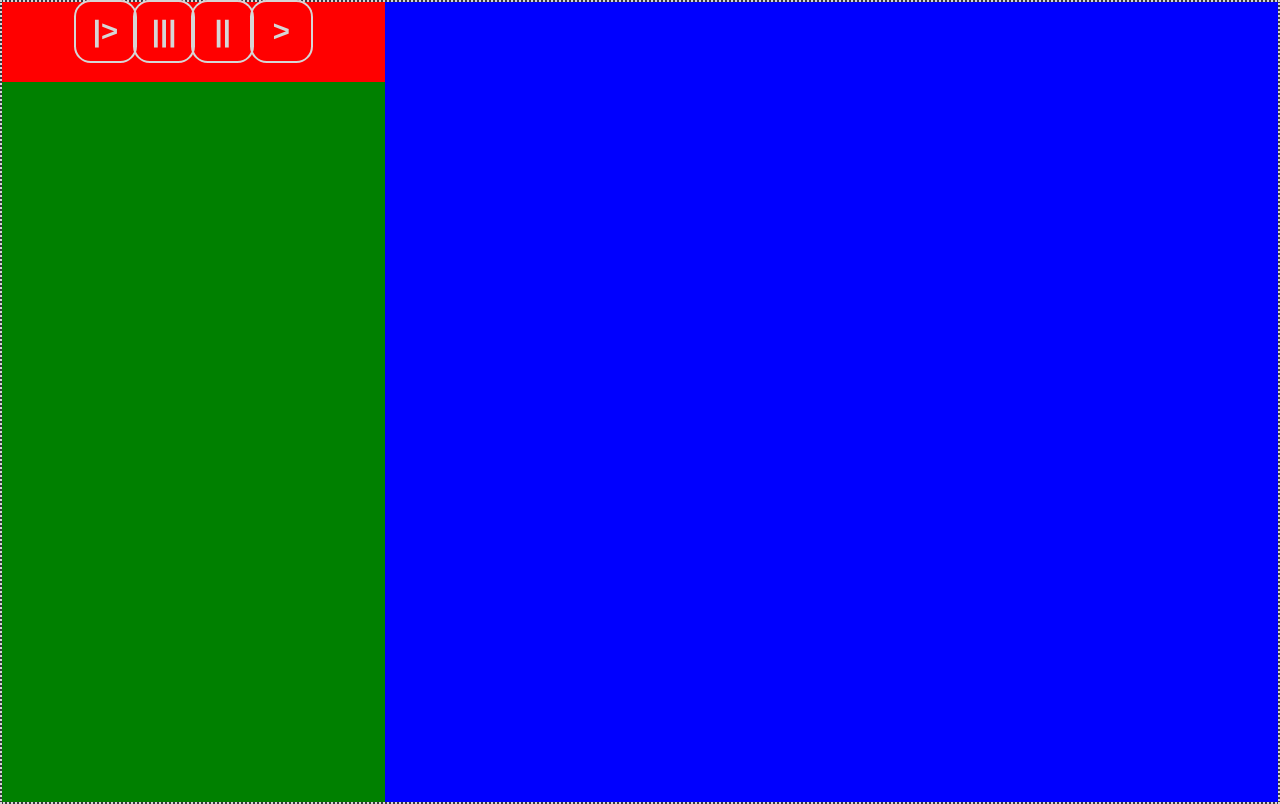
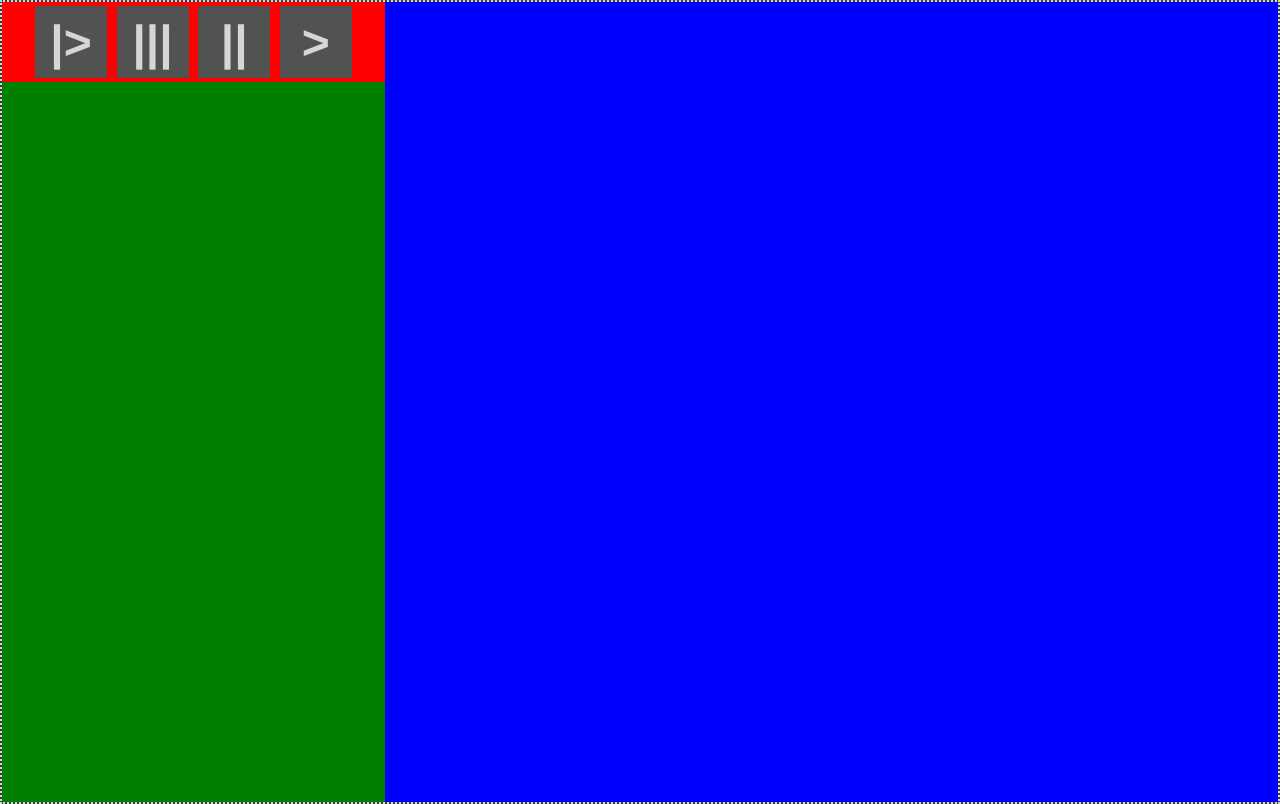
Before and after one commit to mrazekv-students/bp22_cpu_perina, a Vue app: page / in a window 1280 px wide. Built offline with nearby package versions, Linux system fonts and the light colour scheme.

Commit message:
Rework control buttons

```diff
--- a/src/App.vue
+++ b/src/App.vue
@@ -40,4 +40,13 @@ body {
 .vertical-container {
     display: initial;
 }
+
+.control-button {
+    width: 4.5rem;
+    height: 4.5rem;
+    margin: 0.3rem;
+
+    font-size: 3rem;
+    font-weight: bold;
+}
 </style>
--- a/src/components/TheLayout.vue
+++ b/src/components/TheLayout.vue
@@ -1,16 +1,14 @@
 <!--
-    Main component, contains other components.
-    TODO:
-        - Control buttons
-        - A lot
+    A main component containing application layout.
+    Most of layouting should be done here.
 !-->
 
 <template>
     <div class="horizontal-container">
         <div class="vertical-container control-container">
             <div class="horizontal-container button-container">
-                <control-button v-for="button in controlButtons" :key="button" :displayValue="button.display" :functionName="button.funcName"
-                    @button-clicked="OnButtonClicked"/>
+                <common-button v-for="button in commonButtons" :key="button" :displayValue="button.display" :functionName="button.funcName"
+                    class="control-button" @button-clicked="OnButtonClicked"/>
             </div>
             <div class="program-container">
                 <!-- TODO !-->
@@ -23,14 +21,14 @@
 </template>
 
 <script>
-import ControlButton from './common/ControlButton.vue'
+import CommonButton from './common/CommonButton.vue'
 export default {
     name: "TheLayout",
-    components: { ControlButton },
+    components: { CommonButton },
 
     data() {
         return {
-            controlButtons: [
+            commonButtons: [
                 {display: "|>", funcName: "start"},
                 {display: "|||", funcName: "stop"},
                 {display: "||", funcName: "pause"},
@@ -41,7 +39,7 @@ export default {
 
     methods: {
         OnButtonClicked(functionName) {
-            console.log("Button " + functionName + " clicked");
+            console.log("Button " + functionName + " clicked.");
         }
     }
 }
@@ -53,9 +51,12 @@ export default {
     height: 100%;
 }
 .button-container {
+    display: flex;
+    justify-content: center;
+    align-items: center;
+
     width: 100%;
     height: 10%;
-    justify-content: center;
 
     background: red;
 }
--- /dev/null
+++ b/src/components/common/CommonButton.vue
@@ -0,0 +1,57 @@
+<!--
+    A common button.
+!-->
+
+<template>
+    <div class="common-button" @click="Click">
+        <span>
+            {{ displayValue }}
+        </span>
+    </div>
+</template>
+
+<script>
+export default {
+    name: "CommonButton",
+
+    props: {
+        displayValue: {
+            type: String,
+            required: true,
+        },
+        functionName: {
+            type: String,
+            required: true,
+        },
+    },
+
+    methods: {
+        Click() {
+            console.log("Button " + this.functionName + " clicked.");
+            this.$emit("button-clicked", this.functionName);
+        }
+    }
+}
+</script>
+
+<style>
+.common-button {
+    display: flex;
+    justify-content: center;
+    align-items: center;
+
+    width: 2rem;
+    height: 2rem;
+
+    background: rgb(82, 82, 82);
+
+    cursor: pointer;
+    transition: all .1s ease-in-out;
+}
+.common-button:hover {
+    transform: scale(1.1);
+}
+.common-button:active {
+    transform: scale(.90);
+}
+</style>
--- a/src/components/common/ControlButton.vue
+++ /dev/null
@@ -1,60 +0,0 @@
-<!--
-    Buttons for controlling program execution
-!-->
-
-<template>
-    <div class="control-button" @click="ButtonClick">
-        {{ displayValue }}
-    </div>
-</template>
-
-<script>
-export default {
-    name: "ControlButton",
-
-    props: {
-        displayValue: {
-            type: String,
-            Required: true,
-        },
-        functionName: {
-            type: String,
-            Required: true,
-        }
-    },
-
-    methods: {
-        ButtonClick() {
-            console.log("ControlButton." + this.functionName + ": clicked.");
-            this.$emit("button-clicked", this.functionName);
-        }
-    }
-}
-</script>
-
-<style>
-.control-button {
-    display: flex;
-    justify-content: center;
-    align-items: center;
-    float: left;
-
-    width: 2em;
-    height: 2em;
-
-    border-radius: 25%;
-    box-shadow: 0px 0px 0px 2px;
-    font-size: 22pt;
-    font-weight: bold;
-
-    cursor: pointer;
-    transition: all .1s ease-in-out;
-}
-.control-button:hover {
-    background: #47474B;
-}
-.control-button:active {
-    transform: scale(.90);
-    background: #5B5B60;
-}
-</style>
```
